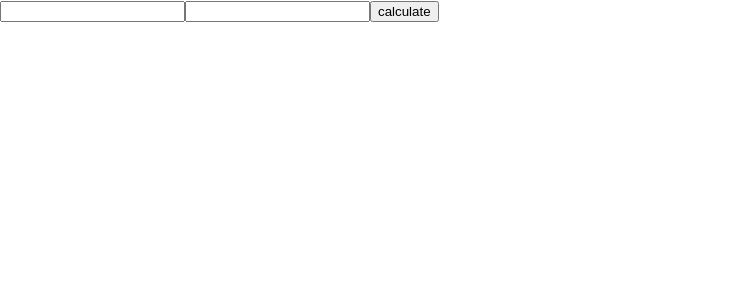
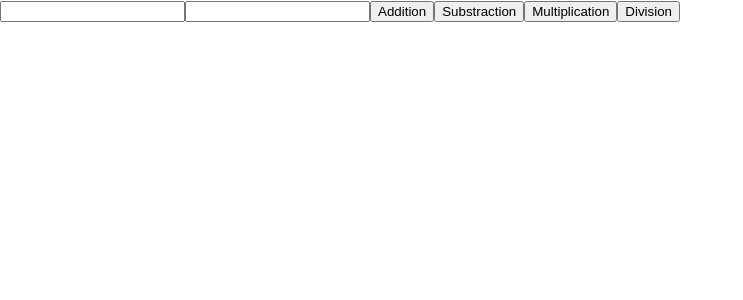
Before and after one commit to GauravPawar1256/second-project, a React (Create React App) app: page / in a window 1280 px wide. Shown: the top 300 px of the page, without its empty margins (0-743 px from the left). Built offline with nearby package versions, Linux system fonts and the light colour scheme.

Commit message:
calculate number from user click on buttons

```diff
--- a/src/App.js
+++ b/src/App.js
@@ -3,37 +3,57 @@ import React, { useState } from "react";
 export default function App() {
     const [number1, setNumber1] = useState();
     const [number2, setNumber2] = useState();
-    const[addition, setAddition]= useState();
-    const[substraction, setSubstraction]=useState();
-    const[multiplication,setMultiplication]=useState();
-    const[division,setDivision]=useState();
+    const [addition, setAddition] = useState();
+    const [substraction, setSubstraction] = useState();
+    const [multiplication, setMultiplication] = useState();
+    const [division, setDivision] = useState();
 
-    function handleNumber1Change(event){
+    function handleNumber1Change(event) {
         setNumber1(parseInt(event.target.value))
     }
-    function handleNumber2Change(event){
+    function handleNumber2Change(event) {
         setNumber2(parseInt(event.target.value))
     }
-    function onSubmit(){
-        setAddition(number1+number2);
-        setSubstraction(number1-number2);
-        setMultiplication(number1*number2);
-        setDivision(number1/number2);
+    function onAddition() {
+        setAddition(number1 + number2);
+        setSubstraction(undefined);
+        setMultiplication(undefined);
+        setDivision(undefined);
+    }
+    function onSubstraction() {
+        setSubstraction(number1 - number2);
+        setAddition(undefined);
+        setMultiplication(undefined);
+        setDivision(undefined);
+    }
+    function onMultiplication() {
+        setMultiplication(number1 * number2);
+        setAddition(undefined);
+        setSubstraction(undefined);
+        setDivision(undefined);
+    }
+    function onDivision() {
+        setDivision(number1 / number2);
+        setAddition(undefined);
+        setSubstraction(undefined);
+
+        setMultiplication(undefined);
+
     }
 
 
     return (
         <div>
-            <input name="text" value={number1} onChange={handleNumber1Change}/>
-            <input name="text" value={number2} onChange={handleNumber2Change}/>
-            <button onClick={onSubmit}>calculate</button>
-            {
-                addition &&<h1>addition of {number1} and {number2} is:{addition}</h1>}
-             {   substraction &&<h1>substraction of {number1} and {number2} is:{substraction}</h1>}
-             {   multiplication &&<h1>multiplication of {number1} and {number2} is:{multiplication}</h1>}
-             {   division &&<h1>division of {number1} and {number2} is:{division}</h1>
-
-            }
+            <input name="text" value={number1} onChange={handleNumber1Change} />
+            <input name="text" value={number2} onChange={handleNumber2Change} />
+            <button onClick={onAddition}>Addition</button>
+            <button onClick={onSubstraction}>Substraction</button>
+            <button onClick={onMultiplication}>Multiplication</button>
+            <button onClick={onDivision}>Division</button>
+            { addition!==undefined && <h1>addition of {number1} and {number2} is:{addition}</h1>}
+            {substraction!==undefined && <h1>substraction of {number1} and {number2} is:{substraction}</h1>}
+            {multiplication!==undefined && <h1>multiplication of {number1} and {number2} is:{multiplication}</h1>}
+            {division!==undefined && <h1>division of {number1} and {number2} is:{division}</h1> }
         </div>
     );
 }
```
